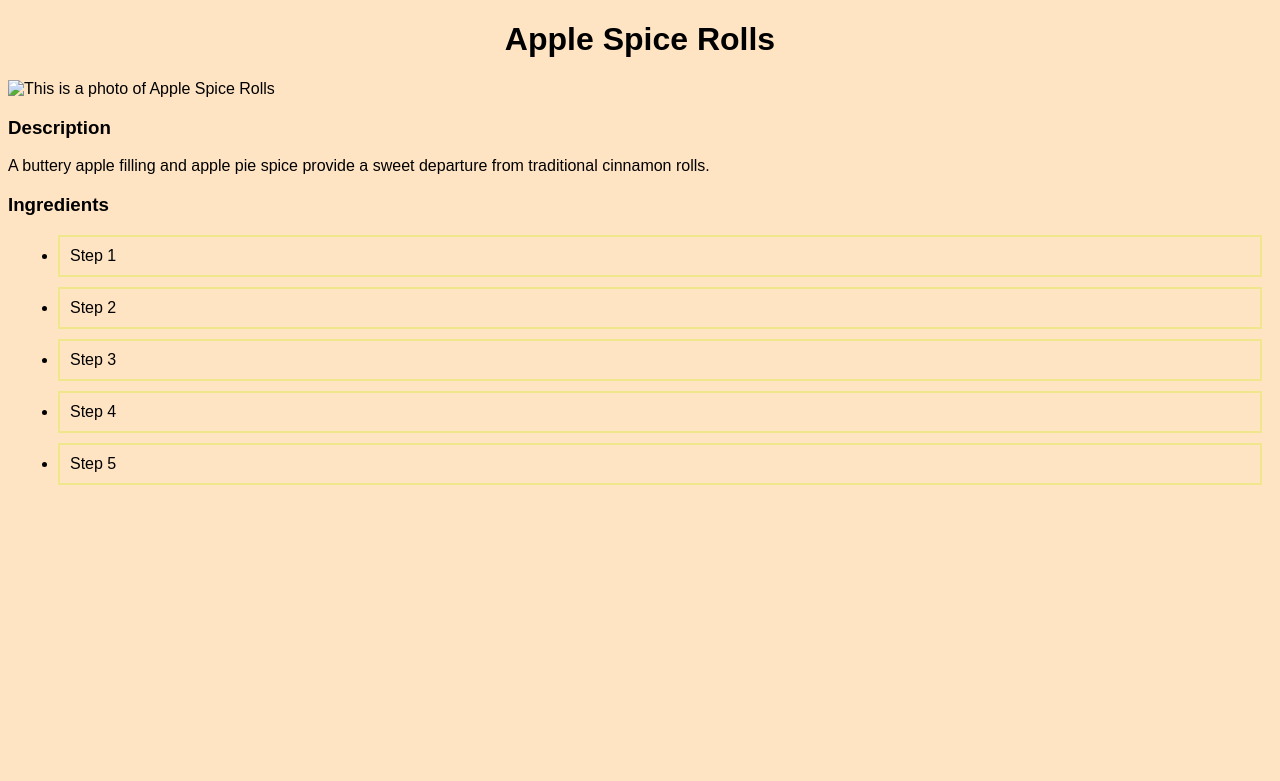
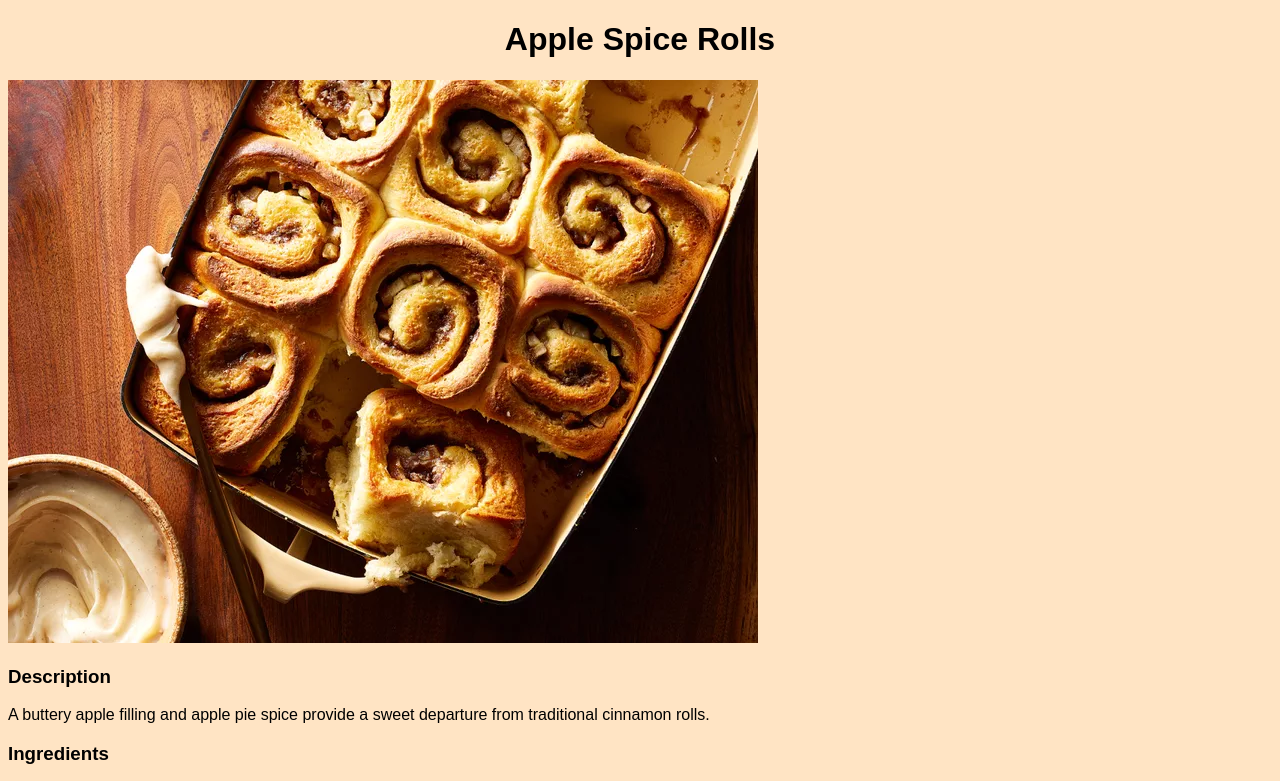
Before and after one commit to Webb321/odin-recipes, a plain HTML site: page recipes/Apple Spice Rolls.html in a window 1280 px wide. Shown: the top 781 px of the page. Drawn offline with Linux system fonts and the light colour scheme.

Commit message:
add image folder
standardize file structure

```diff
--- a/recipes/Apple Spice Rolls.html
+++ b/recipes/Apple Spice Rolls.html
@@ -10,8 +10,7 @@
 
 <body>
     <h1>Apple Spice Rolls</h1>
-    <img src="C:\Users\Will\Desktop\8690218-AppleSpiceRolls-Allrecipes-Magazine-GOLDMAN_ALR_FallBZ_WakeUp_R317338_36163-4x3-de9f69e8d3374f50bfe5c69e5d2be4b5.webp"
-        alt="This is a photo of Apple Spice Rolls">
+    <img src="/image/img2.webp" alt="This is a photo of Apple Spice Rolls">
     <h3>Description</h3>
     <p>A buttery apple filling and apple pie spice provide a sweet departure from traditional cinnamon rolls.</p>
     <h3>Ingredients</h3>
```
Also changed, not shown: recipes/Texas Chili.html (+1 -2 lines), image/img1.webp (added), image/img2.webp (added).
